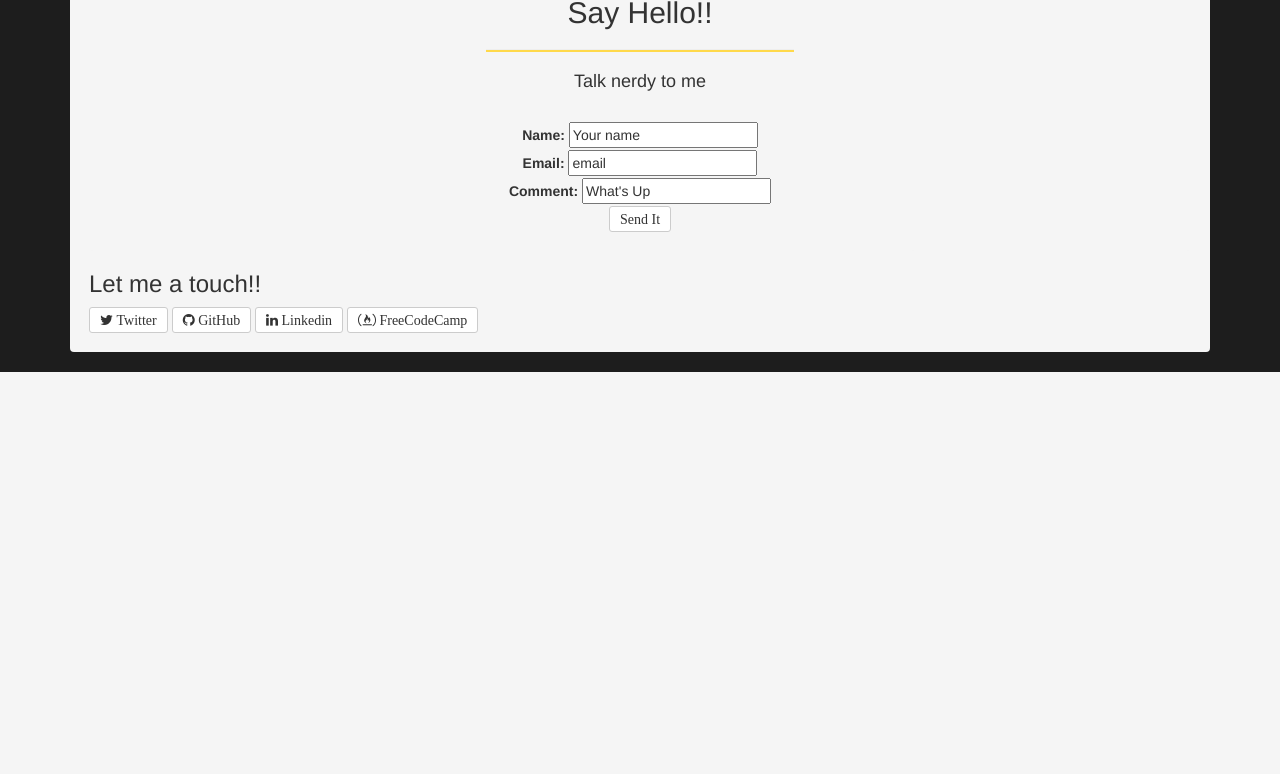
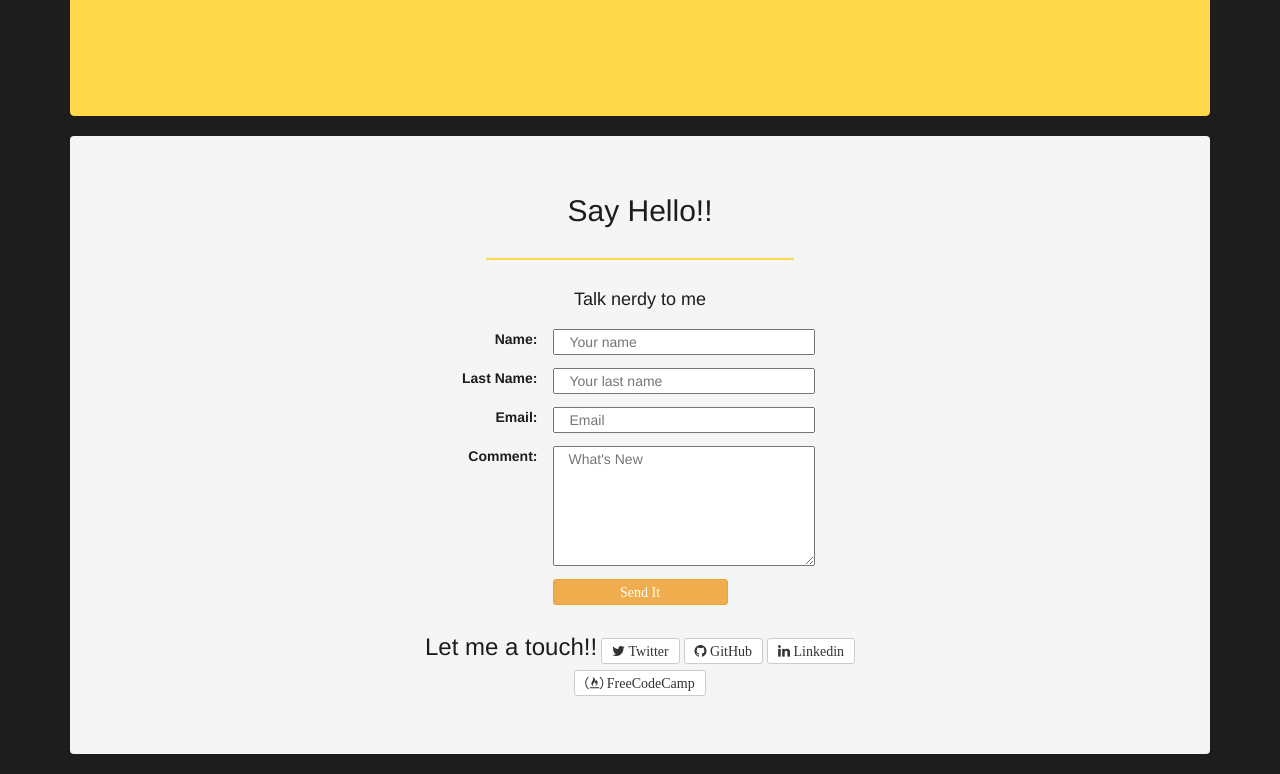
Before and after one commit to josephhodgers/Portfolio, a PHP site: page / in a window 1280 px wide. Shown: the part 1346-2120 px from the top of the page. Before the commit the page ends 1718 px from the top, so only its background shows below. Run offline with PHP 8.4, Linux system fonts and the light colour scheme.

Commit message:
Agregue efecto hover a los li del nav, acomode el formulario de contactos en aspecto visual, agregue la imagen en los portfolios, cree documento css para resetear valores de css en todos los navegadores, cree e importe el archivo para agregar estilos de letras al documento.

```diff
--- a/css/css.css
+++ b/css/css.css
@@ -1,5 +1,18 @@
+*,body{
+  color: #1d1d1b;
+}
 body{
   background-color: #1d1d1d;
+}
+.primary-text{
+  color: inherit;
+  text-align: center;
+  font: bold 3rem nunito;
+}
+.secundary-text{
+  color: inherit;
+  text-align: center;
+  font: bold 2rem harmattan;
 }
 .hr-s{
   background-color: #ffd94a;
@@ -22,6 +35,25 @@ body{
   color: #ffd94a;
 }
 /*************************/
+/***********Form**********/
+/*************************/
+
+form > div{
+  padding: 4px;
+  margin: 5px;
+}
+
+form > div > div > input [type=text]{
+  min-height: 30px;
+  border: 1px solid #ccc;
+  border-radius: 3px;
+}
+
+form > div > div > textarea{
+  height: 120px;
+}
+
+/*************************/
 /******Navegation Bar*****/
 /*************************/
 .navbar-color{
@@ -33,6 +65,8 @@ body{
 }
 .navbar-color .navbar-brand{
   color: #1d1d1b;
+  font-family: harmattan;
+  font-size: 3rem;
 }
 .navbar-color .navbar-brand:hover,
 .navbar-color .navbar-brand:focus {
@@ -41,11 +75,17 @@ body{
 }
 .navbar-color .navbar-nav > li > a {
   color: #ffd94a;
+  font-family: harmattan;
+  font-size: 2rem;
+}
+.navbar-color .navbar-nav > li > a {
+  transition: 0.8s ease;
 }
 .navbar-color .navbar-nav > li > a:hover,
 .navbar-color .navbar-nav > li > a:focus {
   color: #fff;
-  background-color: transparent;
+  background-color: #ffd94a;
+  transition: 0.8s ease;
 }
 .navbar-color .navbar-nav > .active > a,
 .navbar-color .navbar-nav > .active > a:hover,
@@ -92,6 +132,7 @@ body{
   background-color: #ffd94a;
   border: 1px solid #ffd94a;
   border-radius: 4px;
+  height: 800px;
   -webkit-box-shadow: inset 0 1px 1px rgba(0, 0, 0, .05);
           box-shadow: inset 0 1px 1px rgba(0, 0, 0, .05);
 }
--- /dev/null
+++ b/css/my-fonts.css
@@ -0,0 +1,38 @@
+/* my fonts */
+
+@font-face
+{
+  font-family:"nunito";
+  src: url("../fonts/my-fonts/Nunito-Regular.ttf");
+}
+
+@font-face
+{
+  font-family:"play";
+  src: url("../fonts/my-fonts/Play-Regular.ttf");
+}
+
+@font-face
+{
+  font-family:"varela";
+  src: url("../fonts/my-fonts/VarelaRound-Regular.ttf");
+}
+
+@font-face
+{
+   font-family:"harmattan";
+   src: url("../fonts/my-fonts/Harmattan-Regular.ttf");
+}
+
+@font-face
+{
+  font-family:"jura";
+  src: url("../fonts/my-fonts/Jura-Regular.ttf");
+}
+
+@font-face
+{
+  font-family:"rajd";
+  src: url("../fonts/my-fonts/Rajdhani-Regular.ttf");
+}
+/* end my fonts */
--- /dev/null
+++ b/css/reset.css
@@ -0,0 +1,42 @@
+/* reset de estilos*/
+
+body{
+  font-size: 100%;
+  margin:0%;
+  padding:0%;
+}
+
+header,nav,section,aside,footer{
+  margin=0;
+  padding=0;
+}
+
+h1,h2,h3,h4,h5,h6{
+  margin:0;
+  padding:0;
+  font-size:100%;
+  font:15px normal;
+  display:inline-flex;
+}
+
+figure,figcaption,img{
+  margin=0;
+  padding=0;
+}
+
+form,input{
+  margin=0;
+  padding=0;
+}
+
+div,blockquote,span,article{
+  margin:0;
+  padding:0;
+}
+
+ul,ol,li,p,a{
+  margin:0;
+  padding:0;
+}
+
+/* end reset de estilos */
--- a/index.html
+++ b/index.html
@@ -4,7 +4,9 @@
     <meta charset="utf-8">
     <meta name="viewport" content="width=device-width,initial-scale=1.0"/>
     <title>Portfolio</title>
+    <link rel="stylesheet" type="text/css" href="css/reset.css" />
     <link rel="stylesheet" type="text/css" href="css/bootstrap.min.css" />
+        <link rel="stylesheet" type="text/css" href="css/my-fonts.css" />
     <link rel="stylesheet" type="text/css" href="css/font-awesome.min.css" />
     <link rel="stylesheet" type="text/css" href="css/css.css" />
     <!--<link rel="shortcut icon" href="/favicon.ico" />-->
@@ -48,8 +50,8 @@
           <div class="row">
             <!-- Description about person-->
             <div class="col-sm-8 col-md-8">
-              <h1 class="yellow-personal">I'm Joseph Hodgers</h1>
-              <h2>Tengo formación y experiencia en múltiples disciplinas de
+              <h1 class="yellow-personal primary-text">I'm Joseph Hodgers</h1>
+              <h2 class="primary-text">Tengo formación y experiencia en múltiples disciplinas de
                 diseño web y desarrollo front-end como HTML5 y CSS3, páginas
                 web adaptables a todos los dispositivos -Responsive Design-.
                 Me gusta crear código limpio y reutilizable y
@@ -57,7 +59,7 @@
                 page-. Además, también poseo una gran atención a los detalles
                 y pasión por mi trabajo.</h2>
               <hr class="hr-m"/>
-              <h3>Front-End Developer and UX/UI designer.</h3>
+              <h3 class="secundary-text">Front-End Developer and UX/UI designer.</h3>
             </div>
 
             <!-- Photo about person -->
@@ -78,7 +80,7 @@
           <ul class="row">
             <li class="col-sm-6 col-md-4">
               <a href="link" target="_blank">
-                <img src="img/nombreimagen.jpg" alt="work preview">
+                <img class="img img-responsive" src="img/Proyecto1.png" alt="work preview">
               </a>
             </li>
             <li class="col-sm-6 col-md-4">
@@ -123,39 +125,47 @@
               <div id="feedback">
                 <form id="contact-form" action="#contact" method="post">
                   <div>
-                    <div id="name-input">
-                      <label for="name">Name: </label>
-                      <input id="name" type="text" name="name" value="Your name">
+                    <div id="name-input" class="row">
+                      <label for="name" class="col-sm-4 col-m-4 text-right">Name: </label>
+                      <input id="name" class="col-sm-6 col-m-6" type="text" name="name" placeholder="Your name">
                     </div>
                   </div>
                   <div>
-                    <div id="email-input">
-                      <label for="email">Email: </label>
-                      <input id="email" type="text" name="email" value="email">
+                    <div id="lastname-input" class="row">
+                      <label for="lastname" class="col-sm-4 col-m-4 text-right">Last Name: </label>
+                      <input id="lastname" class="col-sm-6 col-m-6" type="text" name="name" placeholder="Your last name">
                     </div>
                   </div>
                   <div>
-                    <div id="message-input">
-                      <label for="message">Comment: </label>
-                      <input id="message" type="text" name="message" value="What's Up">
+                    <div id="email-input" class="row">
+                      <label for="email" class="col-sm-4 col-m-4 text-right">Email: </label>
+                      <input id="email" class="col-sm-6 col-m-6" type="text" name="email" placeholder="Email">
                     </div>
                   </div>
                   <div>
-                    <div id="submit-form">
-                      <button type="submit" name="send" class="btn btn-sm btn-default fa">Send It</button>
+                    <div id="message-input" class="row">
+                      <label for="message" class="col-sm-4 col-m-4 text-right">Comment: </label>
+                      <textarea id="message" class="col-sm-6 col-m-6" name="message" placeholder="What's New"></textarea>
+                    </div>
+                  </div>
+                  <div>
+                    <div id="submit-form" class="row">
+                      <span class="col-sm-4 col-m-4"></span>
+                      <button type="submit" name="send" class="col-sm-4 col-m-4 btn btn-sm btn-warning fa">Send It</button>
                     </div>
                   </div>
 
                 </form>
               </div>
+              <h3>Let me a touch!!</h3>
+              <button type="button" class="btn btn-sm btn-default fa fa-twitter" name="twitter"> Twitter</button>
+              <button type="button" class="btn btn-sm btn-default fa fa-github" name="github"> GitHub</button>
+              <button type="button" class="btn btn-sm btn-default fa fa-linkedin" name="linkedin"> Linkedin</button>
+              <button type="button" class="btn btn-sm btn-default fa fa-free-code-camp" name="freecodecamp"> FreeCodeCamp</button>
+
             </div>
           </div>
 
-          <h3>Let me a touch!!</h3>
-          <button type="button" class="btn btn-sm btn-default fa fa-twitter" name="twitter"> Twitter</button>
-          <button type="button" class="btn btn-sm btn-default fa fa-github" name="github"> GitHub</button>
-          <button type="button" class="btn btn-sm btn-default fa fa-linkedin" name="linkedin"> Linkedin</button>
-          <button type="button" class="btn btn-sm btn-default fa fa-free-code-camp" name="freecodecamp"> FreeCodeCamp</button>
 
       </section>
       <!-- End Contact -->
```
Also changed, not shown: fonts/my-fonts/Harmattan-Regular.ttf (added), fonts/my-fonts/Jura-Regular.ttf (added), fonts/my-fonts/Nunito-Regular.ttf (added), fonts/my-fonts/Play-Regular.ttf (added), fonts/my-fonts/Rajdhani-Regular.ttf (added), fonts/my-fonts/VarelaRound-Regular.ttf (added), img/Proyecto1.png (added). Lines whose indentation alone changed are shown as unchanged.
